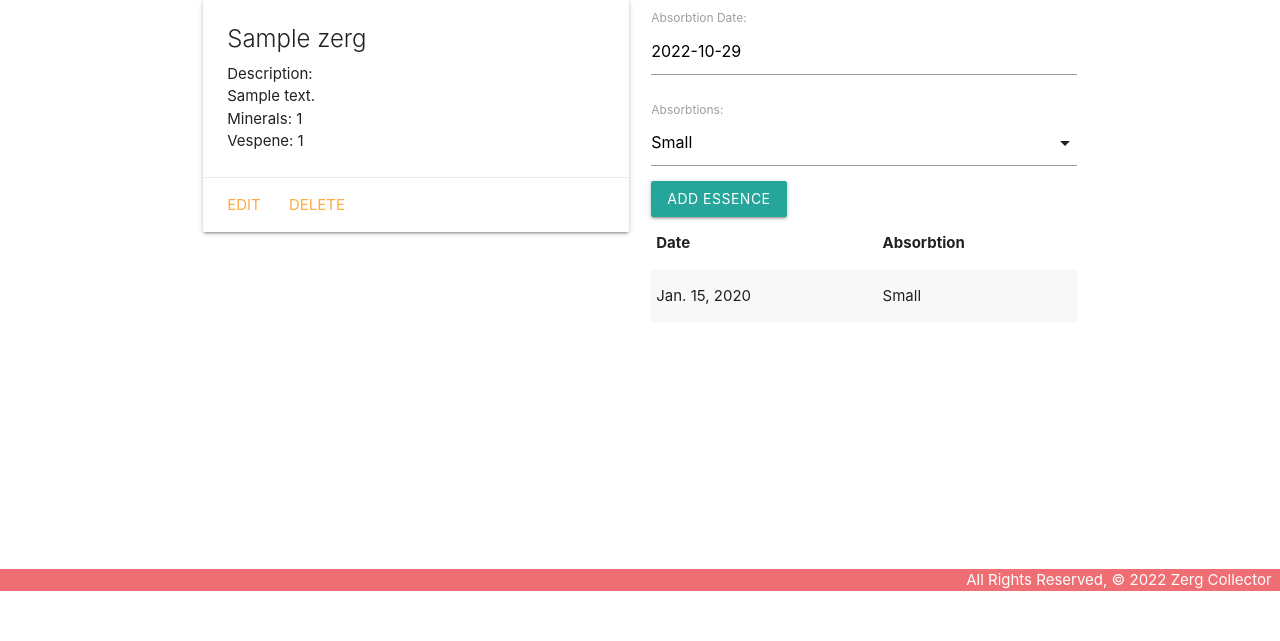
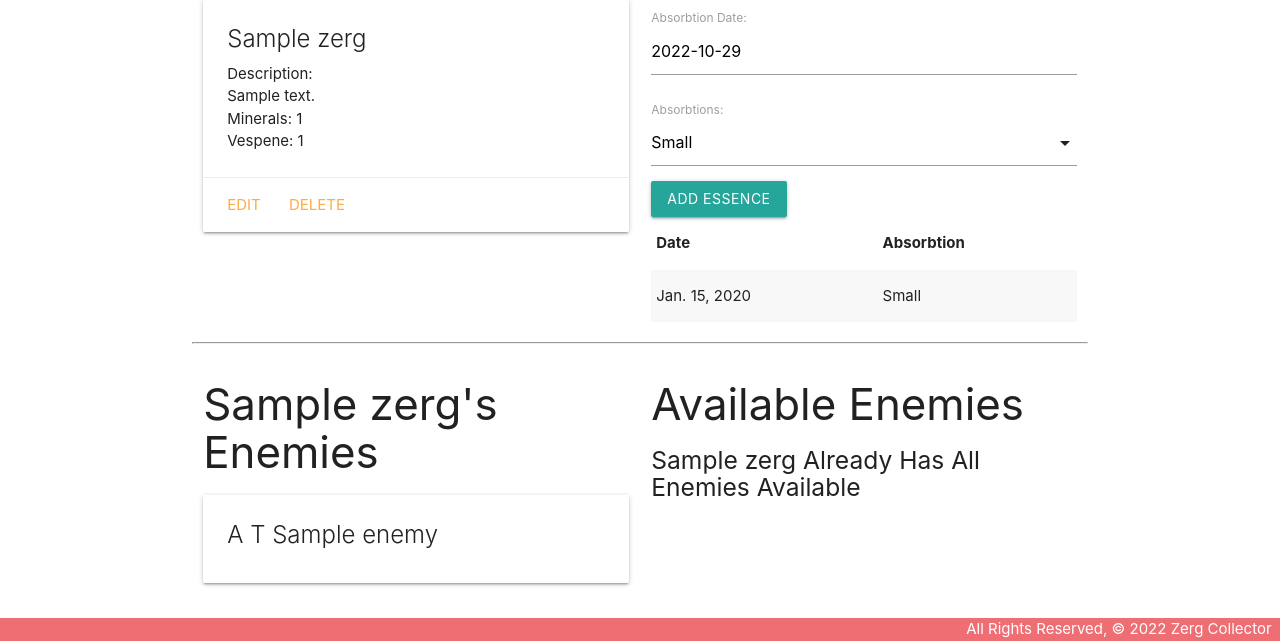
Before and after one commit to nukaterrapin7/zerg-collector, a Django app: page /zergs/1/ in a window 1280 px wide. Shown: the part 209-850 px from the top of the page. Before the commit the page ends 800 px from the top, so only its background shows below. Run offline with Django 4.2, Linux system fonts and the light colour scheme; tables that the repository leaves empty hold one stand-in row (values such as "Sample post").

Commit message:
Adds M:M functionality

```diff
--- a/main_app/admin.py
+++ b/main_app/admin.py
@@ -1,7 +1,8 @@
 from django.contrib import admin
-from .models import Zerg, Essence
+from .models import Enemy, Zerg, Essence
 
 # Register your models here.
 
 admin.site.register(Zerg)
 admin.site.register(Essence)
+admin.site.register(Enemy)
--- a/main_app/models.py
+++ b/main_app/models.py
@@ -7,13 +7,34 @@ ABSORBTIONS = (
     ('L', 'Large'),
 )
 
+RACES = (
+    ('T', 'Terran'),
+    ('P', 'Protoss'),
+    ('Z', 'Zerg'),
+)
+
 # Create your models here.
+
+class Enemy(models.Model):
+    name = models.CharField(max_length=50)
+    race = models.CharField(max_length=1,
+        choices=RACES,
+        default=RACES[0][0]
+        )
+
+    def __str__(self):
+        return self.name
+
+    def get_absolute_url(self):
+        return reverse('enemies_detail', kwargs={'pk': self.id})
+
 
 class Zerg(models.Model):
     name = models.CharField(max_length=100)
     description = models.TextField(max_length=250)
     minerals = models.IntegerField()
     vespene = models.IntegerField()
+    enemies = models.ManyToManyField(Enemy)
 
     def __str__(self):
         return self.name
--- a/main_app/templates/zergs/detail.html
+++ b/main_app/templates/zergs/detail.html
@@ -43,6 +43,48 @@
     </table>
   </div>
 </div>
+<hr>
+<div class="row">
+  <div class="col s6">
+    <h3>{{ zerg.name }}'s Enemies</h3>
+    {% if zerg.enemies.count %}
+      {% for enemy in zerg.enemies.all %}
+        <div class="card">
+          <div class="card-content">
+            <span class="card-title">
+              A {{ enemy.race }} <span>{{ enemy.name }}</span>
+            </span>
+          </div>
+        </div>
+      {% endfor %}
+    {% else %}
+      <h5>No Enemies >:D</h5>
+    {% endif %}
+  </div>
+  <!-- Available toys will come after this line -->
+  <div class="col s6">
+  <h3>Available Enemies</h3>
+  {% if enemies.count %}
+    {% for enemy in enemies.all %}
+      <div class="card">
+        <div class="card-content">
+          <span class="card-title">
+            A {{ enemy.race }} <span>{{ enemy.name }}</span>
+          </span>
+        </div>
+        <div class="card-action">
+          <form action="{% url 'assoc_enemy' zerg.id enemy.id %}" method="POST">
+            {% csrf_token %}
+            <button type="submit" class="btn">Add</button>
+          </form>
+        </div>
+      </div>
+    {% endfor %}
+  {% else %}
+    <h5>{{zerg.name}} Already Has All Enemies Available</h5>
+  {% endif %}
+</div>
+
 
 <script>
   const dateEl = document.getElementById('id_date');
--- a/main_app/urls.py
+++ b/main_app/urls.py
@@ -10,4 +10,11 @@ urlpatterns = [
     path('zergs/<int:pk>/update/', views.ZergUpdate.as_view(), name='zergs_update'),
     path('zergs/<int:pk>/delete/', views.ZergDelete.as_view(), name='zergs_delete'),
     path('zergs/<int:zerg_id>/add_essence/', views.add_essence, name='add_essence'),
+    path('enemies/', views.EnemyList.as_view(), name='enemies_index'),
+    path('zergs/<int:zerg_id>/assoc_enemy/<int:enemy_id>/', views.assoc_enemy, name='assoc_enemy'),
+    path('enemies/<int:pk>/', views.EnemyDetail.as_view(), name='enemies_detail'),
+    path('enemies/create/', views.EnemyCreate.as_view(), name='enemies_create'),
+    path('enemies/<int:pk>/update/', views.EnemyUpdate.as_view(), name='enemies_update'),
+    path('enemies/<int:pk>/delete/', views.EnemyDelete.as_view(), name='enemies_delete'),
+
 ]
--- a/main_app/views.py
+++ b/main_app/views.py
@@ -1,6 +1,7 @@
 from django.shortcuts import render, redirect
 from django.views.generic.edit import CreateView, UpdateView, DeleteView
-from .models import Zerg
+from django.views.generic import ListView, DetailView
+from .models import Enemy, Zerg, Enemy
 from .forms import EssenceForm
 
 # Create your views here.
@@ -17,9 +18,12 @@ def zergs_index(request):
 
 def zergs_detail(request, zerg_id):
     zerg = Zerg.objects.get(id=zerg_id)
+    id_list = zerg.enemies.all().values_list('id')
+    enemis_zerg_doesnt_have = Enemy.objects.exclude(id__in=id_list)
     essence_form = EssenceForm()
     return render(request, 'zergs/detail.html', {
-        'zerg': zerg, 'essence_form': essence_form
+        'zerg': zerg, 'essence_form': essence_form,
+        'enemies': enemis_zerg_doesnt_have
     })
 
 def add_essence(request, zerg_id):
@@ -30,10 +34,32 @@ def add_essence(request, zerg_id):
     new_essence.save()
   return redirect('detail', zerg_id=zerg_id)
 
+# @login_required
+def assoc_enemy(request, zerg_id, enemy_id):
+  Zerg.objects.get(id=zerg_id).enemies.add(zerg_id)
+  return redirect('detail', zerg_id=zerg_id)
+
+class EnemyList(ListView):
+  model = Enemy
+
+class EnemyDetail(DetailView):
+  model = Enemy
+
+class EnemyCreate(CreateView):
+  model = Enemy
+  fields = '__all__'
+
+class EnemyUpdate(UpdateView):
+  model = Enemy
+  fields = ['name', 'color']
+
+class EnemyDelete(DeleteView):
+  model = Enemy
+  success_url = '/enemies/'
 
 class ZergCreate(CreateView):
     model = Zerg
-    fields = '__all__'
+    fields = ['name', 'description', 'minerals', 'vespene']
 
 class ZergUpdate(UpdateView):
     model = Zerg
```
Also changed, not shown: main_app/templates/main_app/enemy_confirm_delete.html (added, +13 -0 lines), main_app/templates/main_app/enemy_detail.html (added, +20 -0 lines), main_app/templates/main_app/enemy_form.html (added, +16 -0 lines), main_app/templates/main_app/enemy_list.html (added, +17 -0 lines), main_app/migrations/0005_mutation_alter_essence_options_zerg_mutations.py (added), main_app/migrations/0006_enemy_remove_zerg_mutations_delete_mutation.py (added), main_app/migrations/0007_zerg_enemies.py (added).
